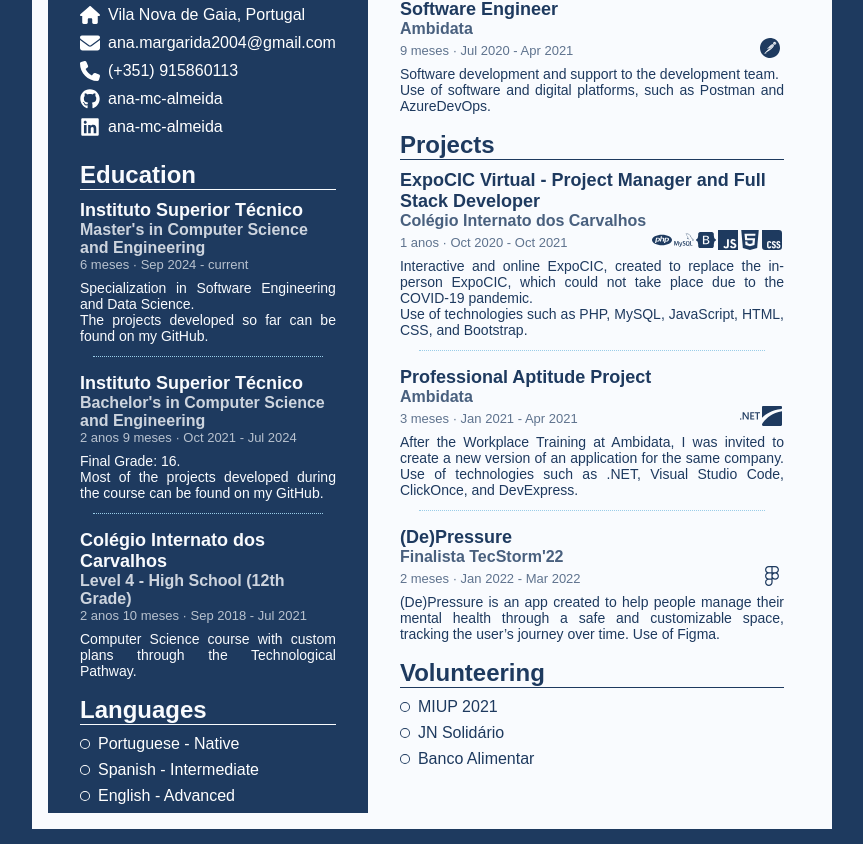
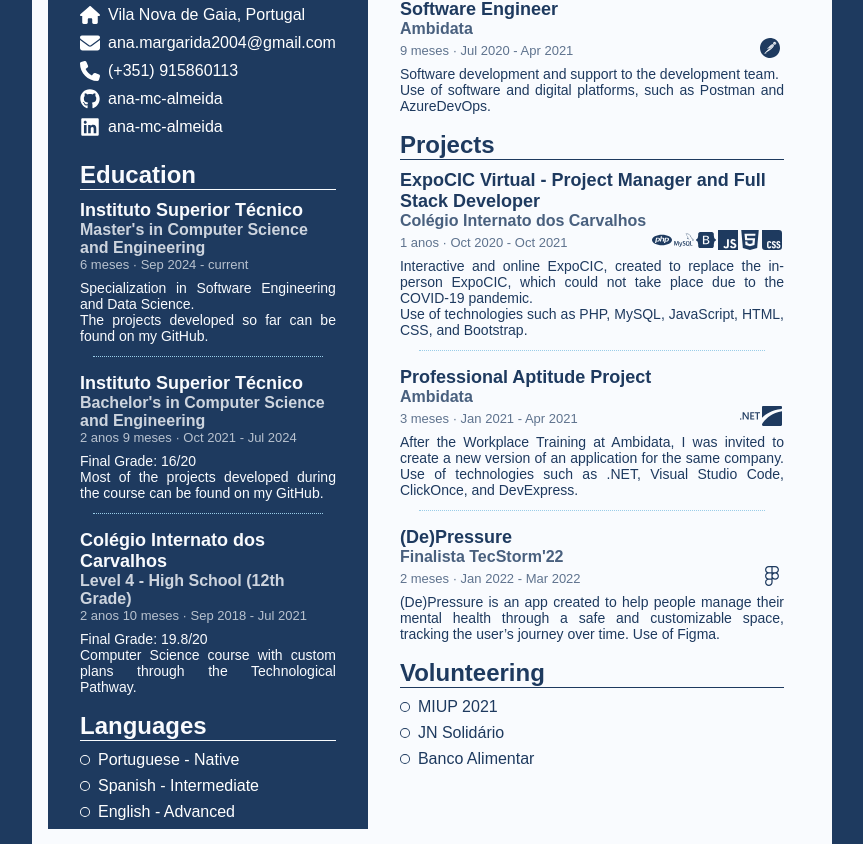
Before and after one commit to ana-mc-almeida/cv, a Vue app: page / in a window 1280 px wide. Shown: the part 423-1267 px from the top of the page, without its empty margins (208-1071 px from the left). Built offline with nearby package versions, Linux system fonts and the light colour scheme.

Commit message:
Update education descriptions

```diff
--- a/src/components/SidePanel.vue
+++ b/src/components/SidePanel.vue
@@ -54,8 +54,12 @@
         :subTitle="$t('education.high-school.title')"
         startDate="13-09-2018"
         endDate="13-07-2021"
-        :description="$t('education.high-school.description')"
-      />
+      >
+        <template #description>
+          <p>{{ $t('education.high-school.grade') }}</p>
+          <p>{{ $t('education.high-school.description') }}</p>
+        </template>
+      </SectionEntry>
     </SectionContainer>
     <SectionContainer :title="$t('languages.title')">
       <LinkEntry
--- a/src/i18n/en.json
+++ b/src/i18n/en.json
@@ -50,11 +50,12 @@
     },
     "bachelors": {
       "title": "Bachelor's in Computer Science and Engineering",
-      "description": "Final Grade: 16.",
+      "description": "Final Grade: 16/20",
       "github": "Most of the projects developed during the course can be found on my GitHub."
     },
     "high-school": {
       "title": "Level 4 - High School (12th Grade)",
+      "grade": "Final Grade: 19.8/20",
       "description": "Computer Science course with custom plans through the Technological Pathway."
     }
   },
--- a/src/i18n/pt.json
+++ b/src/i18n/pt.json
@@ -50,11 +50,12 @@
     },
     "bachelors": {
       "title": "Licenciatura em Engenharia Informática e de Computadores",
-      "description": "Nota Final: 16.",
+      "description": "Nota Final: 16/20",
       "github": "Grande parte dos projetos desenvolvidos ao longo do curso podem ser encontrados no meu github."
     },
     "high-school": {
       "title": "Nível 4 - Ensino Secundário (12º Ano)",
+      "grade": "Nota Final: 19.8/20",
       "description": "Curso de Informática com Planos Próprios pela Via Tecnológica."
     }
   },
```
